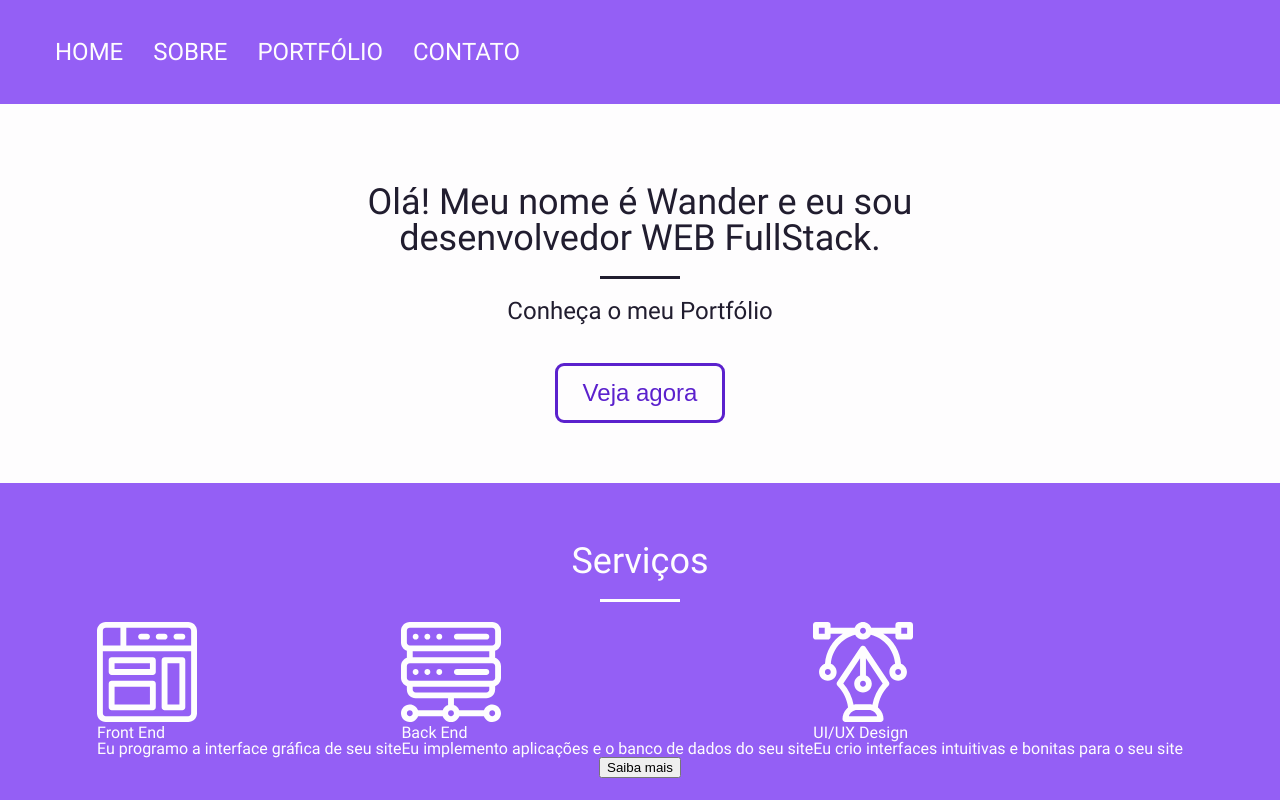
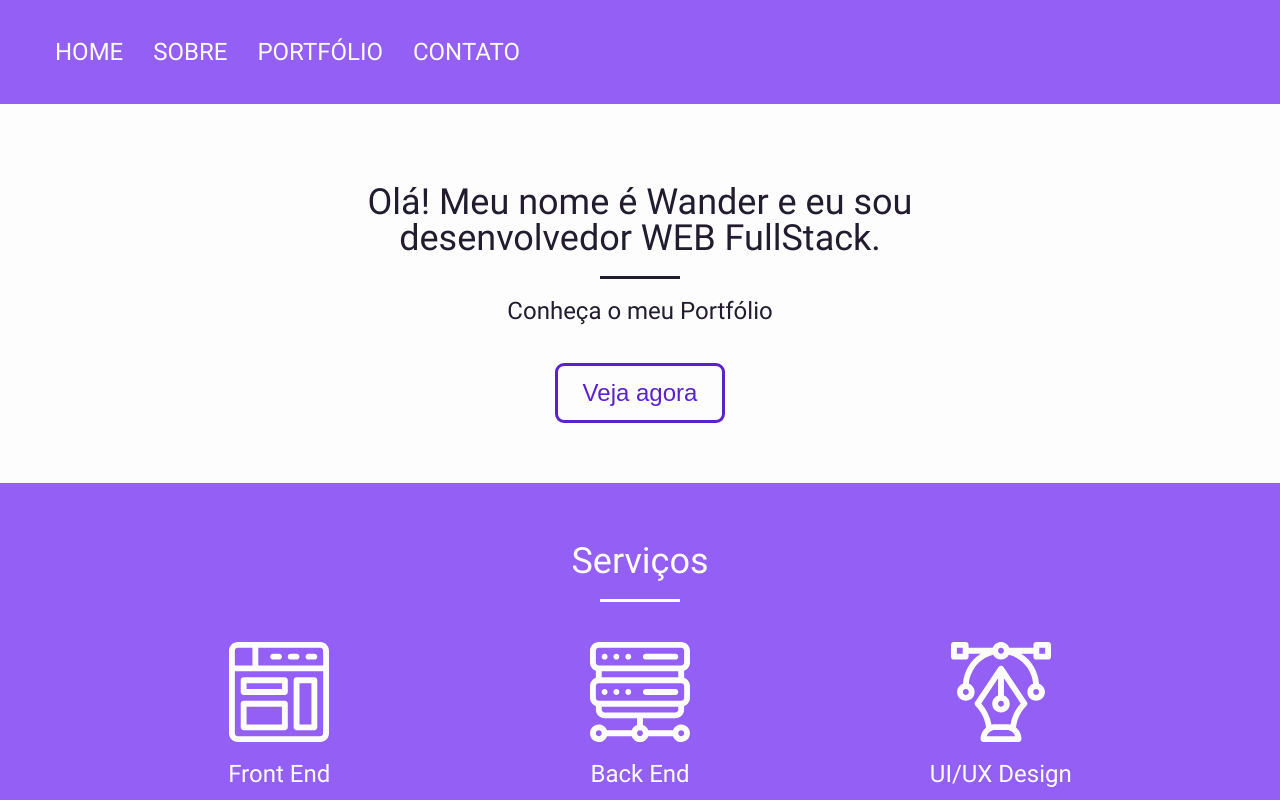
Before and after one commit to wander-junior/portfolio, a React (Create React App) app: page / in a window 1280 px wide. Shown: the top 800 px of the page. Built offline with nearby package versions, Linux system fonts and the light colour scheme.

Commit message:
Stylize Item Component

```diff
--- a/src/components/Abilities/Item/index.js
+++ b/src/components/Abilities/Item/index.js
@@ -1,11 +1,13 @@
-import React, {Fragment} from 'react'
+import React from 'react'
+
+import { ItemWrapper, Description, Subtitle, Icon } from './item-styles';
 
 export default function index({name, icon, description}) {
     return (
-        <li>
-            <img src={icon} alt={`Ícone ${name}`}/>
-            <h2>{name}</h2>
-            <p>{description}</p>
-        </li>
+        <ItemWrapper>
+            <Icon src={icon} alt={`Ícone ${name}`}/>
+            <Subtitle>{name}</Subtitle>
+            <Description>{description}</Description>
+        </ItemWrapper>
     )
 }
--- a/src/components/Abilities/Item/item-styles.js
+++ b/src/components/Abilities/Item/item-styles.js
@@ -0,0 +1,38 @@
+import styled from 'styled-components';
+import { typoSizes, colors } from '../../../styles';
+
+const ItemWrapper = styled.li`
+    flex: 1 1 0;
+    display: flex;
+    flex-direction: column;
+    align-items: center;
+    max-width: 370px;
+`;
+
+const Description = styled.p`
+    font-size: ${typoSizes.small};
+    text-align: center;
+    padding-bottom: 40px;
+    padding-top: 20px;
+    min-width: 96px;
+`;
+
+const Subtitle = styled.h2`
+    font-size: ${typoSizes.medium};
+    font-weight: bold;
+    margin-top: 20px;
+    ::after {
+        content: '';
+        display: block;
+        width: 40px;
+        height: 3px;
+        background: ${colors.tertiary};
+        margin: 20px auto 0px auto;
+    }
+`;
+
+const Icon = styled.img`
+    margin-top: 20px;
+`;
+
+export { ItemWrapper, Description, Subtitle, Icon };
```
Also changed, not shown: 1 other file (tests, documents, lock files or other folders).
